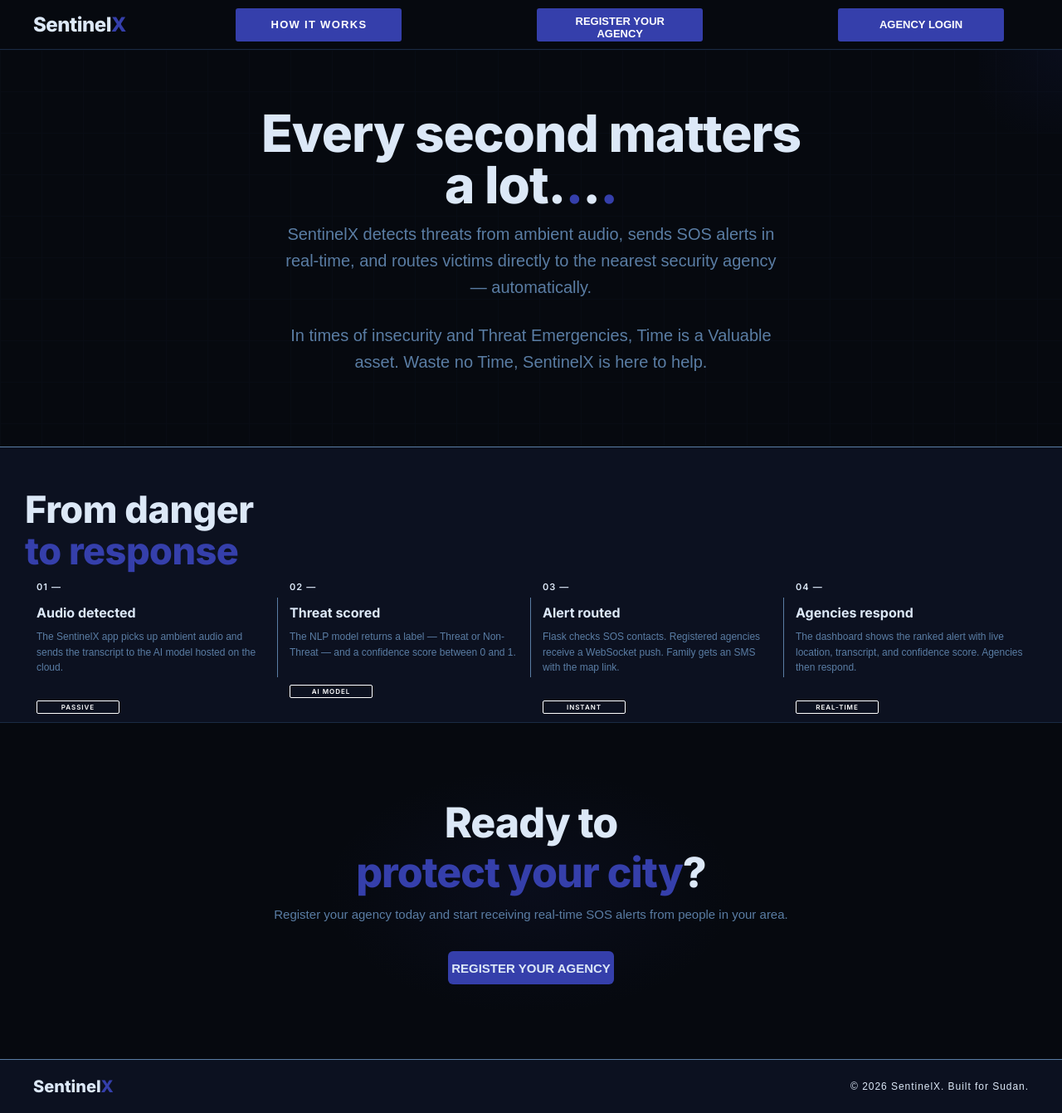
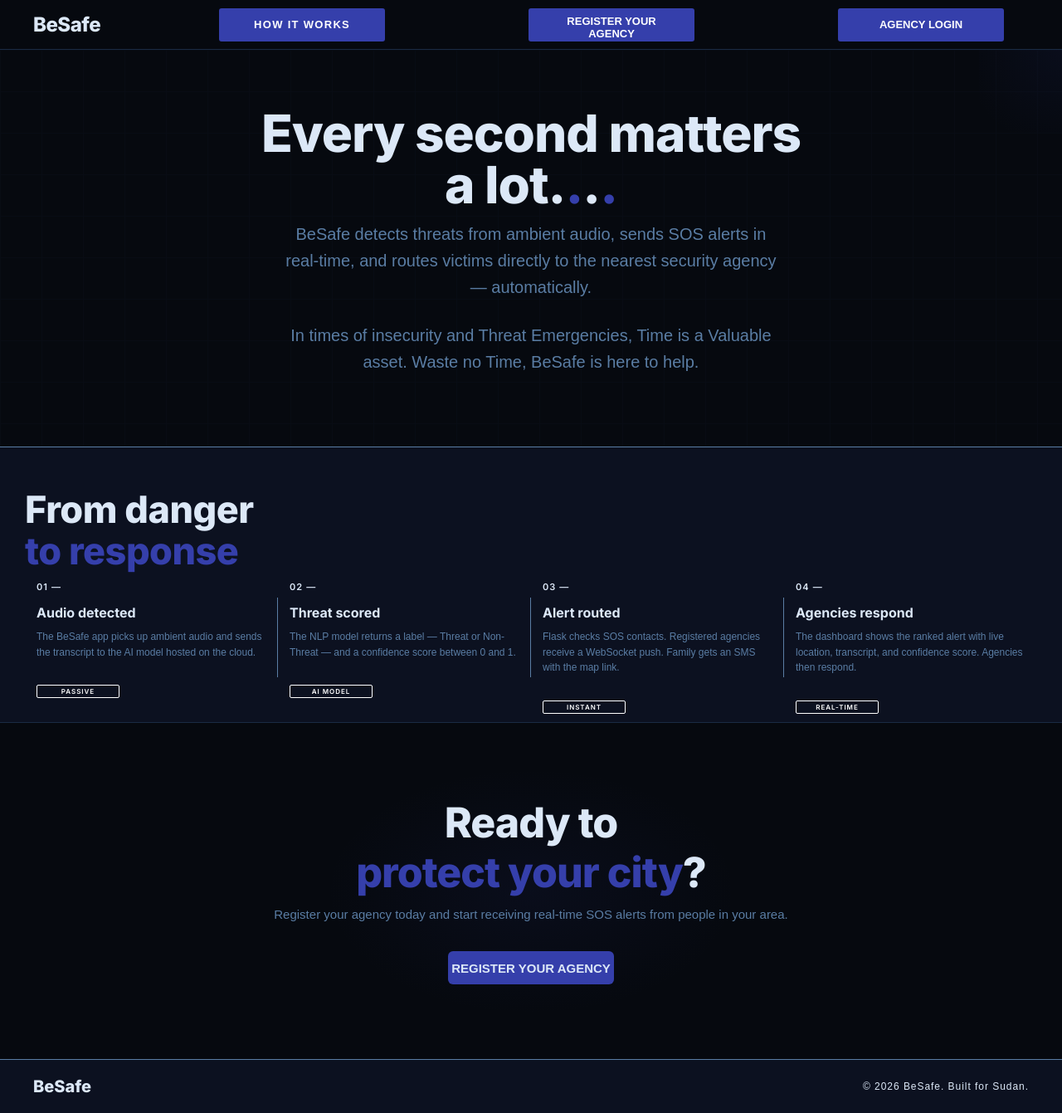
Before and after one commit to Tomix-pyt/BESAFE-SERVER, a Python web app: template BesafeDashboard/templates/home.html in a window 1280 px wide. Shown: the whole page at 83% size. Run offline with Jinja, Linux system fonts and the light colour scheme; the template is opened without the code that fills it, so the values that code supplies are empty; some web fonts are replaced.

Commit message:
rebrand: restore BeSafe branding and align auth token keys

```diff
--- a/BesafeDashboard/templates/home.html
+++ b/BesafeDashboard/templates/home.html
@@ -3,14 +3,14 @@
 <head>
   <meta charset="UTF-8">
   <meta name="viewport" content="width=device-width, initial-scale=1.0">
-  <title>SentinelX — Threat Detection Command</title>
+  <title>BeSafe — Threat Detection Command</title>
   <link rel="stylesheet" href="static/home.css">
   <script src="static/register.js"></script>
 </head>
 <body>
 <!-- NAV -->
 <nav class="nav">
-  <div class="nav-logo">Sentinel<span>X</span></div>
+  <div class="nav-logo">BeSafe</div>
   <div class="nav-links">
     <button class="nav-cta"> <a class="howItWorks" href="#howItWorks">How it works</a></button>
   </div>
@@ -25,9 +25,9 @@
   <div class="hero-glow"></div>
   <div class="hero-inner">
     <h1 class="hero-h1">Every second matters <br>a lot.<span>.</span>.<span>.</span></h1>
-    <p class="hero-sub">SentinelX detects threats from ambient audio, sends SOS alerts in real-time,
+    <p class="hero-sub">BeSafe detects threats from ambient audio, sends SOS alerts in real-time,
       and routes victims directly to the nearest security agency — automatically.</p>
-    <p class="hero-sub">In times of insecurity and Threat Emergencies, Time is a Valuable asset. Waste no Time, SentinelX is here to help.</p>
+    <p class="hero-sub">In times of insecurity and Threat Emergencies, Time is a Valuable asset. Waste no Time, BeSafe is here to help.</p>
   </div>
 </section>
 
@@ -38,7 +38,7 @@
     <div class="step">
       <div class="step-num">01 —</div>
       <div class="step-title">Audio detected</div>
-      <div class="step-desc">The SentinelX app picks up ambient audio and sends the transcript to the AI model hosted on the cloud.</div>
+      <div class="step-desc">The BeSafe app picks up ambient audio and sends the transcript to the AI model hosted on the cloud.</div>
       <span class="step-badge" style="color:white;border-color:white">Passive</span>
     </div>
     <div class="step">
@@ -75,8 +75,8 @@
 
 <!-- FOOTER -->
 <footer class="footer">
-  <div class="footer-logo">Sentinel<span>X</span></div>
-  <div class="footer-copy">© 2026 SentinelX. Built for Sudan.</div>
+  <div class="footer-logo">BeSafe</div>
+  <div class="footer-copy">© 2026 BeSafe. Built for Sudan.</div>
 </footer>
 
 
--- a/BesafeDashboard/templates/login.html
+++ b/BesafeDashboard/templates/login.html
@@ -3,7 +3,7 @@
 <head>
   <meta charset="UTF-8" />
   <meta name="viewport" content="width=device-width, initial-scale=1.0" />
-  <title>SentinelX — Agency Login</title>
+  <title>BeSafe — Agency Login</title>
   <link rel="stylesheet" href="/static/main.css" />
   <script src="https://unpkg.com/mapbox-gl@3.24.0/dist/mapbox-gl.js"></script>
   <link href="https://unpkg.com/mapbox-gl@3.24.0/dist/mapbox-gl.css" rel="stylesheet" />
@@ -17,7 +17,7 @@
   <!-- ── Left Brand Panel ─────────────────────── -->
   <div class="login-brand">
     <div class="brand-content">
-      <div class="brand-name">Sentinel<span>X</span></div>
+      <div class="brand-name">BeSafe</div>
       <div class="brand-eyebrow">Secure Agency Portal</div>
       <div class="brand-sub"> THREAT DETECTION AND EXPLOITATION CONTENATION COMMAND CENTER</div>
 
```
Also changed, not shown: BesafeDashboard/static/auth.js (+5 -5 lines), BesafeDashboard/static/dashboard.js (+6 -6 lines), BesafeDashboard/templates/dashboard.html (+4 -4 lines).
